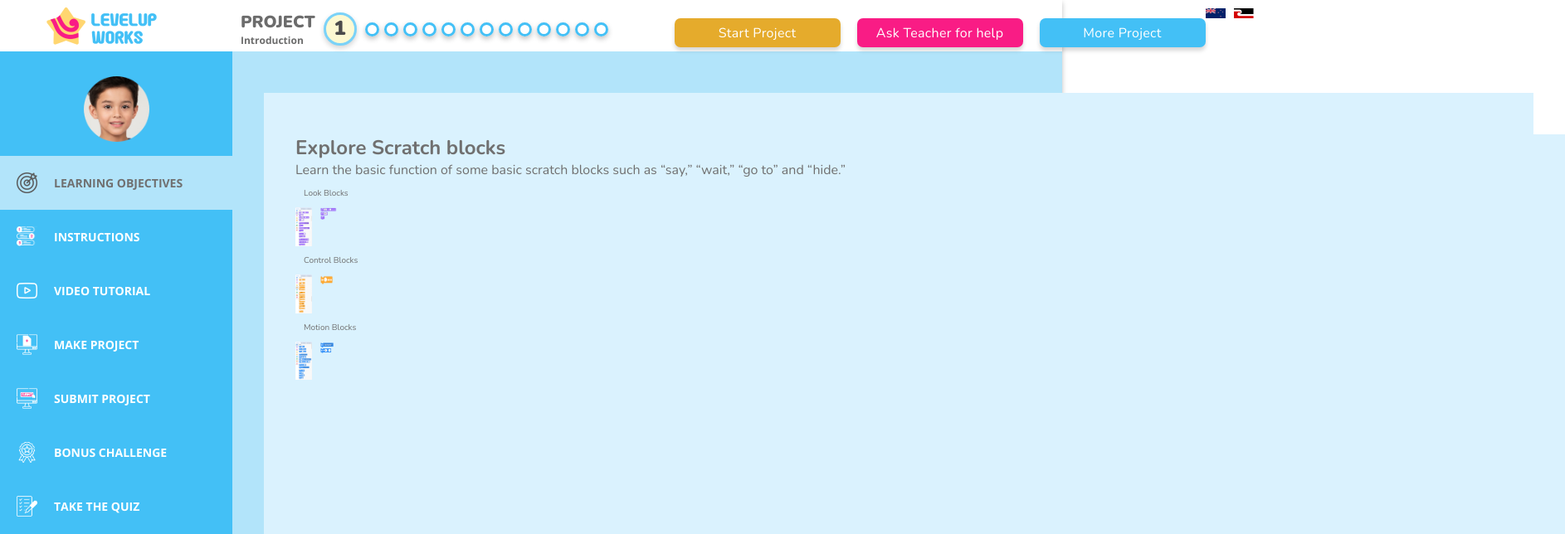
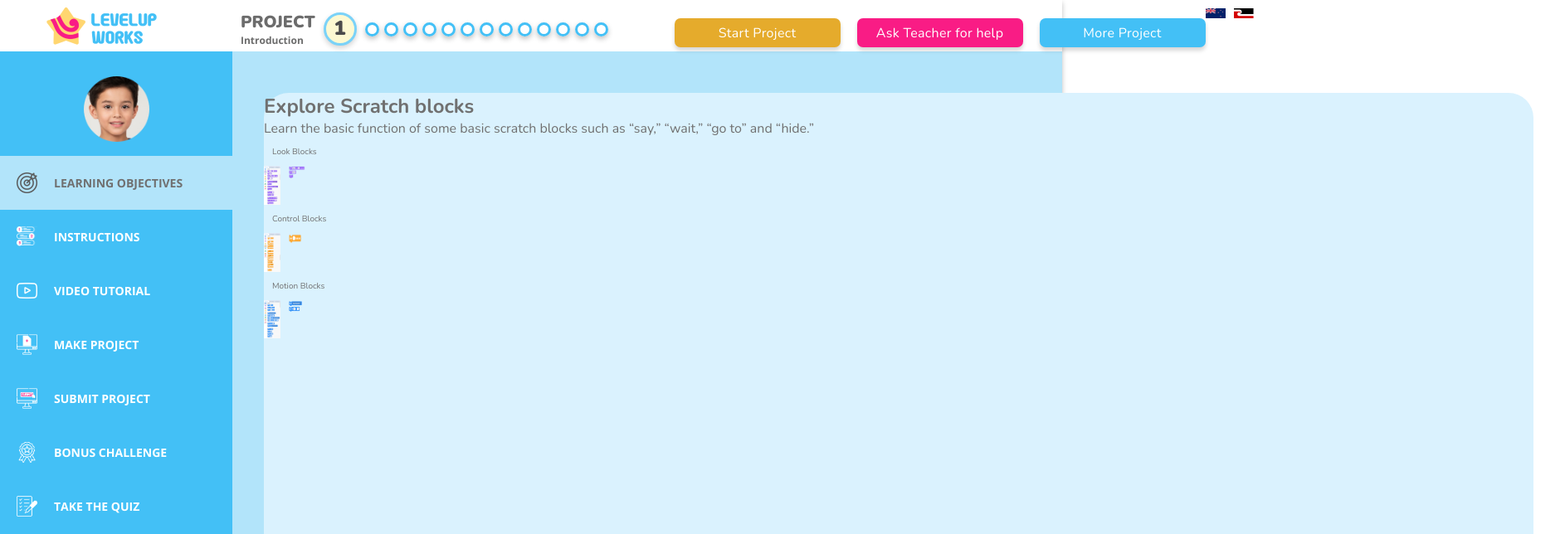
Before and after one commit to Safdari10/SchoolProjectApp, a React (Vite) app in the folder client/: page /student-dashboard in a window 1280 px wide. Shown: the top 644 px of the page at 83% size, 1886 px wide, since content can reach past the window. Built offline with nearby package versions, Linux system fonts and the light colour scheme.

Commit message:
removed duplicate divs around renderConent in studentdashboard and added border radius for it.

```diff
--- a/client/src/pages/StudentDashboard/StudentDashboard.jsx
+++ b/client/src/pages/StudentDashboard/StudentDashboard.jsx
@@ -43,14 +43,7 @@
               ? styles.contentContainerWide
               : styles.contentContainer
           }>
-          <div
-            className={
-              isWideSidebar
-                ? styles.contentContainerWide
-                : styles.contentContainer
-            }>
             {renderContent()}
-          </div>
         </div>
       </main>
       <div className={styles.footerContainer}>
--- a/client/src/pages/StudentDashboard/StudentDashboard.module.css
+++ b/client/src/pages/StudentDashboard/StudentDashboard.module.css
@@ -21,11 +21,13 @@
     height: 85.6rem;
     margin: 5rem 8.3rem 5rem 3.8rem ;
     background-color: #daf2fe;
+    border-radius: 3rem;
 }
 
 .contentContainer {
     flex: content;
     background-color: #daf2fe;
+    border-radius: 3rem;
 }
 
 .footerContainer {
```
